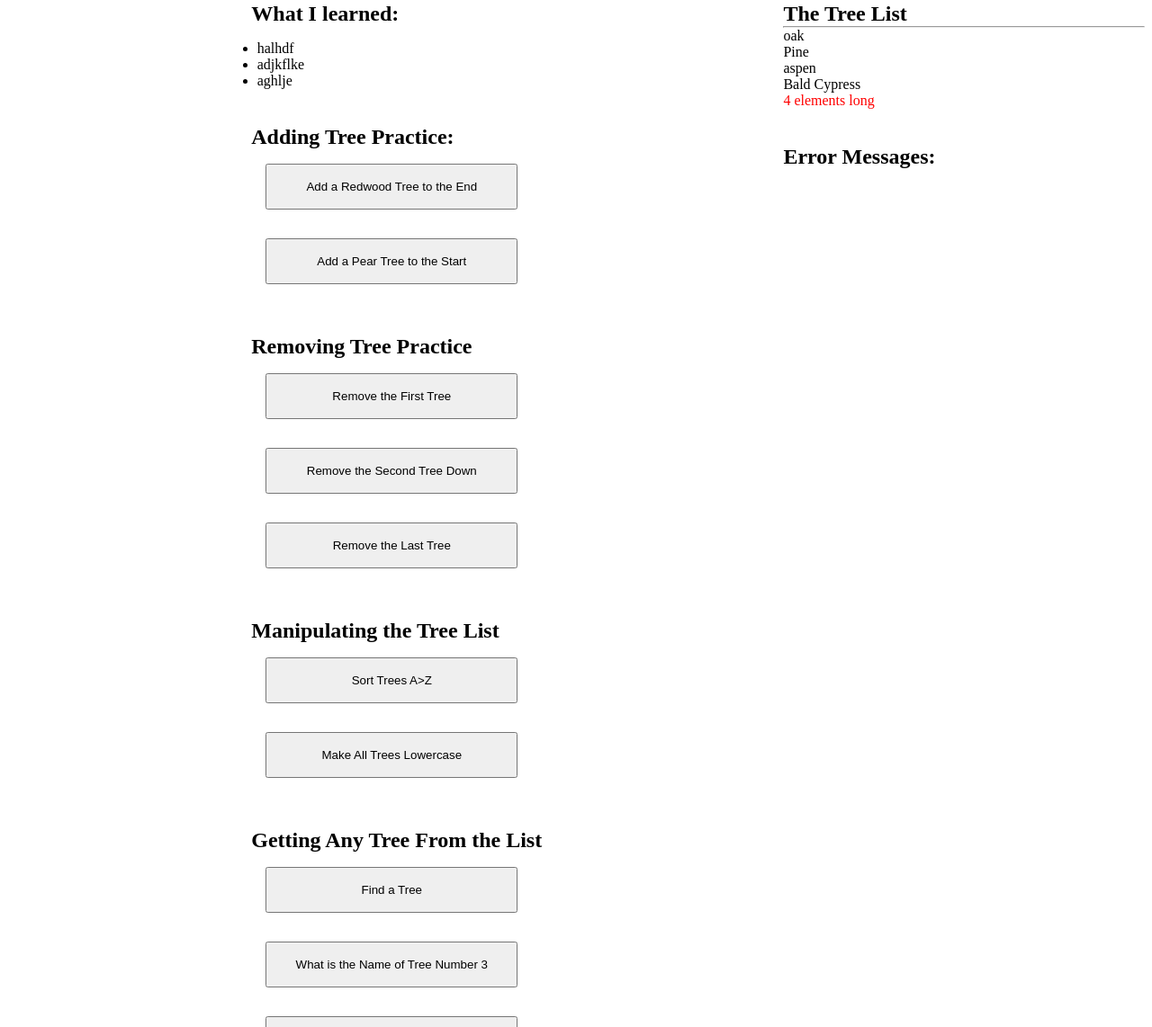
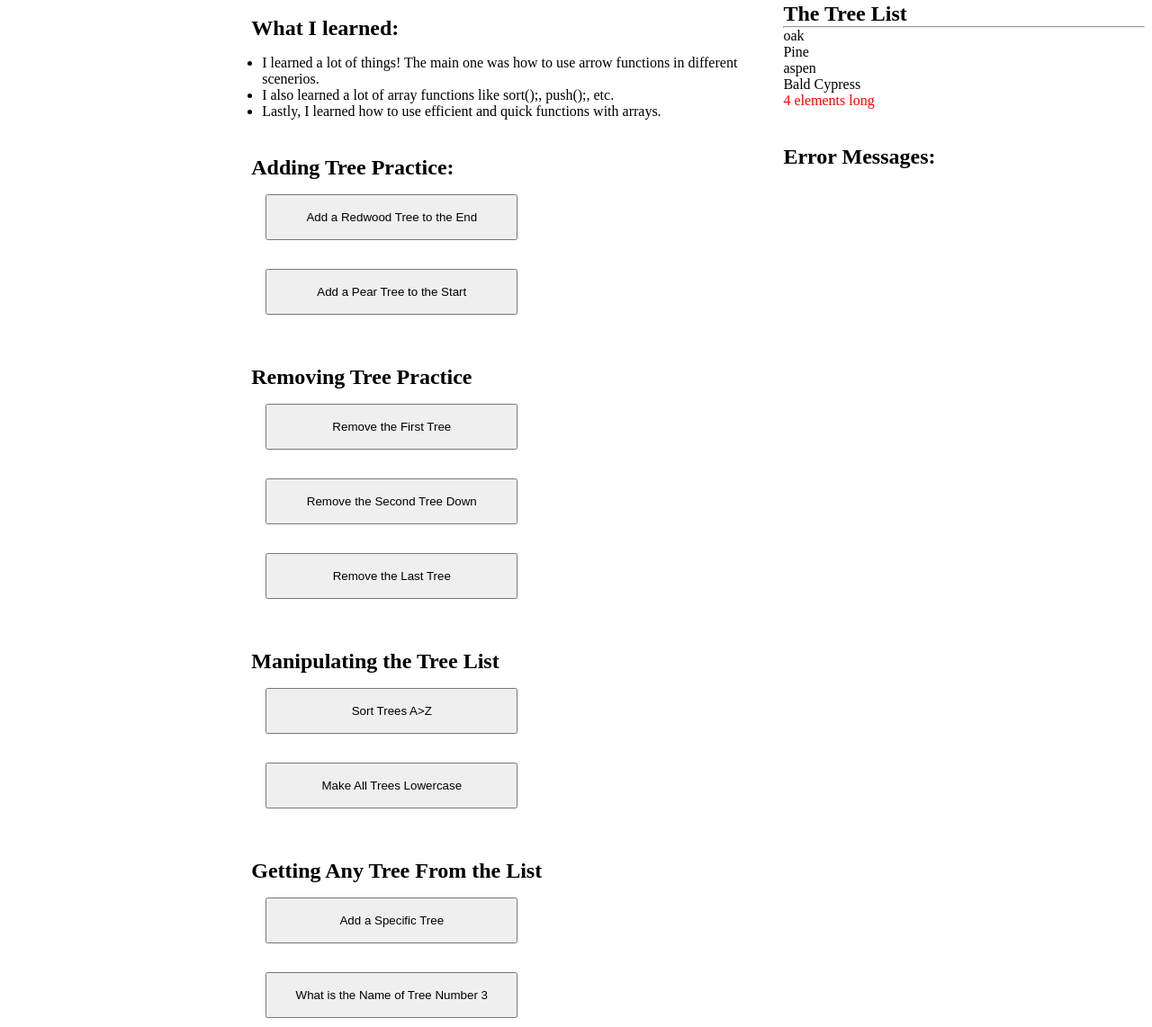
Before and after one commit to Bryonpectol/arborist, a plain HTML site: page index.html in a window 1280 px wide. Shown: the part 478-1620 px from the top of the page at 90% size. Drawn offline with Linux system fonts and the light colour scheme.

Commit message:
added what i learned

```diff
--- a/css/main.css
+++ b/css/main.css
@@ -1,6 +1,7 @@
 * {
     margin: 0px;
     padding: 0px;
+    scroll-behavior: smooth;
 }
 
 header {
@@ -32,7 +33,7 @@ main {
 article {
     display: flex;
     flex-direction: column;
-
+    margin-top: 2vh;
 }
 
 aside {
--- a/index.html
+++ b/index.html
@@ -22,9 +22,9 @@
             <article>
                 <h2 class="learnedh2">What I learned:</h2>
                 <ul class="learnedul">
-                    <li class="lilearned">halhdf</li>
-                    <li class="lilearned">adjkflke</li>
-                    <li class="lilearned">aghlje</li>
+                    <li class="lilearned">I learned a lot of things! The main one was how to use arrow functions in different scenerios.</li>
+                    <li class="lilearned">I also learned a lot of array functions like sort();, push();, etc.</li>
+                    <li class="lilearned">Lastly, I learned how to use efficient and quick functions with arrays.</li>
                 </ul>
 
                 <h2>Adding Tree Practice:</h2>
@@ -41,7 +41,7 @@
                 <button id="lowerTrees">Make All Trees Lowercase</button>
 
                 <h2>Getting Any Tree From the List</h2>
-                <button id="anyTree">Find a Tree</button>
+                <button id="anyTree">Add a Specific Tree</button>
                 <button id="showName3">What is the Name of Tree Number 3</button>
                 <button id="showName4">What is the Name of Tree Number 4</button>
             </article>
--- a/js/main.js
+++ b/js/main.js
@@ -64,8 +64,10 @@ document.querySelector('#sortTrees').onclick = () => {
 }
 
 document.querySelector('#lowerTrees').onclick = () => {
-    trees.join('|').toLowerCase().split('|');
-    console.log(trees);
+    for (let i = 0; i < trees.length; i++) {
+        trees[i] = trees[i].toLowerCase();
+       }
+
     listTrees();
 }
 
@@ -129,10 +131,12 @@ document.querySelector('#showName4').onclick = () => {
 
     if(trees.length >= 4) {
 
+    errorElement.textContent = "";
     alert(trees.find(is4));
 
+
     } else {
-        errorElement.textContent = "There is no 4th tree... Come on!"
+        errorElement.textContent = "There is no 4th tree... Come on!";
     }
 
     listTrees();
```
